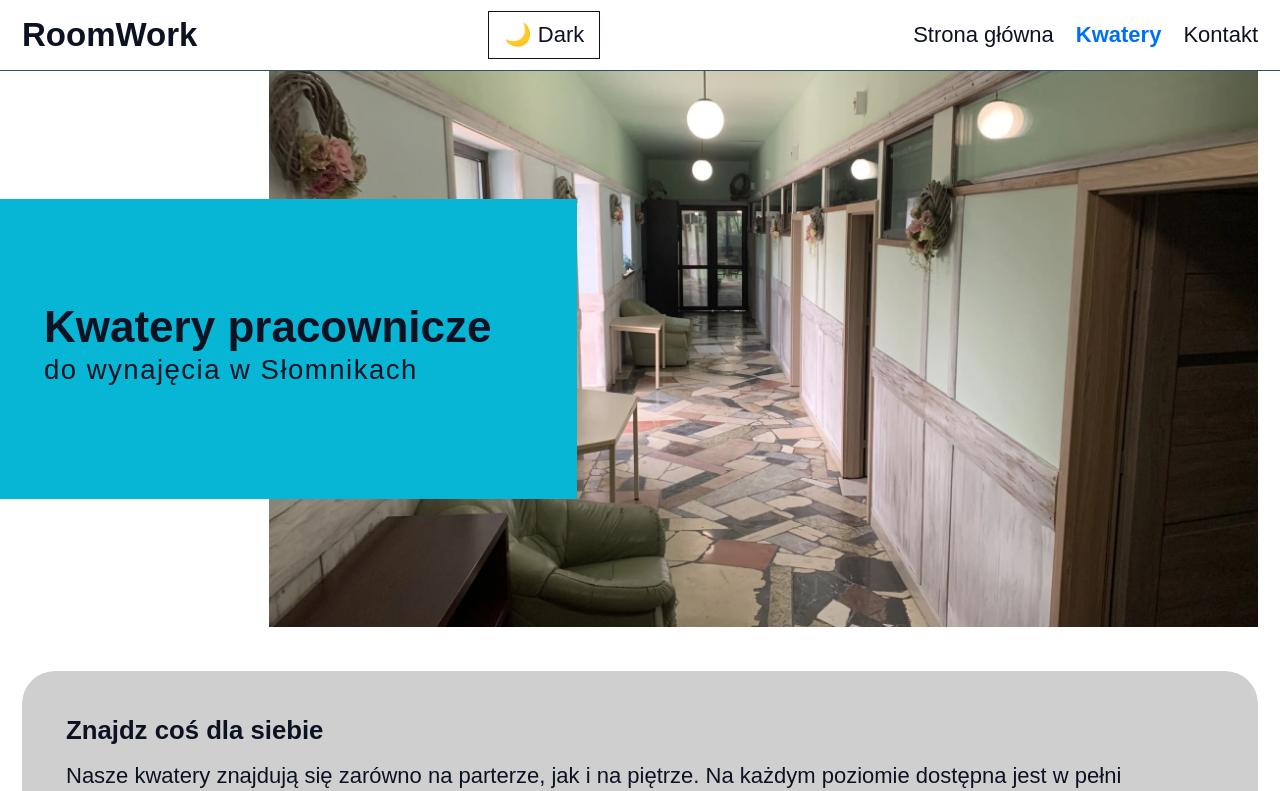
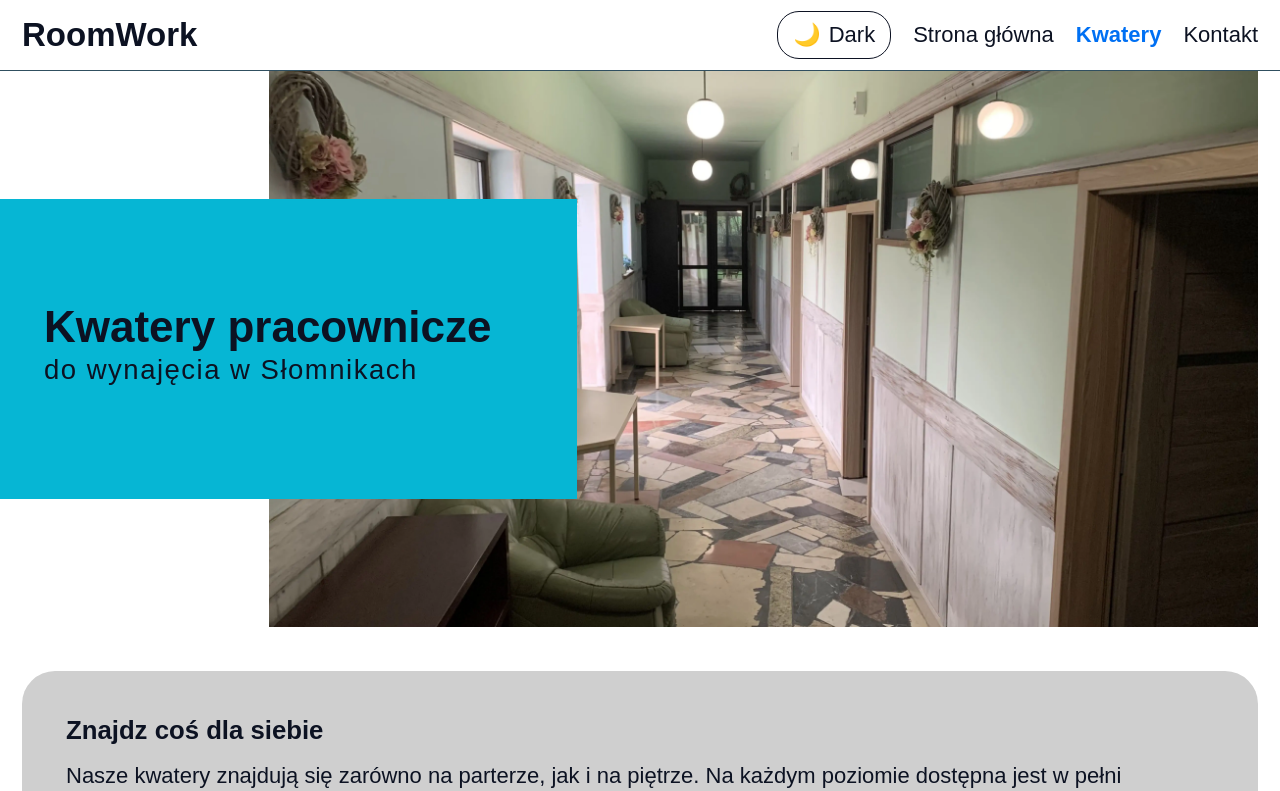
Before and after one commit to TDomagalski/nextjs-15-roomwork, a Next.js app: page /kwatery in a window 1280 px wide. Shown: the top 791 px of the page. Built offline with nearby package versions, Linux system fonts and the light colour scheme.

Commit message:
feat: ThemeToggle rwd done

```diff
--- a/src/components/Theme/ThemeToggle/ThemeToggle.jsx
+++ b/src/components/Theme/ThemeToggle/ThemeToggle.jsx
@@ -6,7 +6,8 @@ export default function ThemeToggle() {
 
   return (
     <button onClick={toggleTheme} className='theme-toggle'>
-      {theme === 'light' ? '🌙 Dark' : '☀️ Light'}
+      <span className='icon'>{theme === 'light' ? '🌙' : '☀️'}</span>
+      <span className='text'>{theme === 'light' ? 'Dark' : 'Light'}</span>
     </button>
   );
 }
--- a/src/components/navbar/navbar.module.scss
+++ b/src/components/navbar/navbar.module.scss
@@ -1,7 +1,7 @@
 .navbar {
   display: flex;
   flex-wrap: wrap;
-  justify-content: space-between;
+  justify-content: flex-end;
   align-items: center;
   background-color: inherit;
   padding: 0.5rem 1rem;
@@ -9,6 +9,7 @@
   .logo {
     font-size: 1.5rem;
     font-weight: bold;
+    margin-right: auto;
 
     a {
       text-decoration: none;
@@ -22,9 +23,15 @@
     font-size: 1.8rem;
     cursor: pointer;
     z-index: 999;
+    margin-left: 0.5rem;
+    color: var(--svg-color);
 
     @media (max-width: 768px) {
       display: block;
+    }
+
+    &.open {
+      scale: -1 1; // Odbija poziomo
     }
   }
 
@@ -68,7 +75,7 @@
     }
   }
 
-  @media (min-width: 768px) {
+  @media (min-width: 640px) {
     padding: 0.5rem 0;
   }
 }
--- a/src/components/navbar/page.jsx
+++ b/src/components/navbar/page.jsx
@@ -25,14 +25,14 @@ const Navbar = () => {
             RoomWork
           </Link>
         </div>
+        <ThemeToggle />
         <button
-          className={styles.menuToggle}
+          className={`${styles.menuToggle} ${menuOpen ? styles.open : ''}`}
           onClick={() => setMenuOpen(!menuOpen)}
-          aria-label='Otwórz menu'
+          aria-label={menuOpen ? 'Zamknij menu' : 'Otwórz menu'}
         >
-          ☰
+          {menuOpen ? '✖' : '☰'}
         </button>
-        <ThemeToggle />
         <ul className={styles.navLinks}>
           {navItems.map((item) => {
             const isActive = pathname === item.path;
--- a/src/styles/globals.scss
+++ b/src/styles/globals.scss
@@ -75,8 +75,12 @@ body {
 
   // Styl dla przycisku
   .theme-toggle {
+    display: flex;
+    align-items: center;
+    gap: 8px; // Odstęp między ikoną a tekstem
     background: none;
     border: 1px solid var(--text-color);
+    border-radius: 1rem;
     padding: 10px 15px;
     cursor: pointer;
     font-size: 1rem;
@@ -86,6 +90,16 @@ body {
     &:hover {
       background-color: var(--text-color);
       color: var(--bg-color);
+    }
+
+    .text {
+      display: none; // Domyślnie ukryty tekst na mobile
+    }
+
+    @media (min-width: 768px) {
+      .text {
+        display: inline; // Pokazuje tekst na desktopach
+      }
     }
   }
 
```
